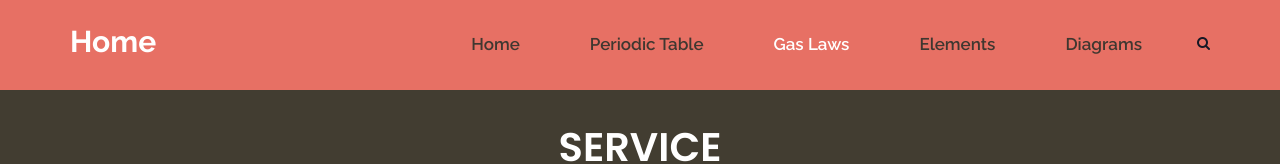
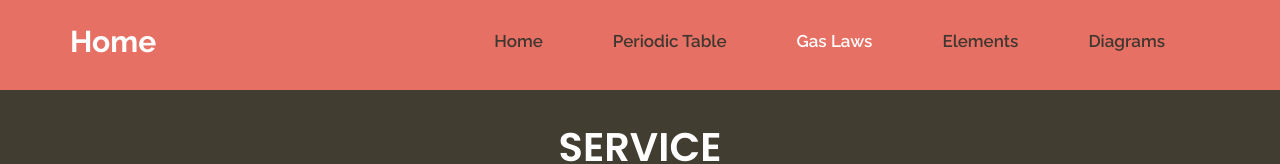
Before and after one commit to Be4nis/BZ--Chemistry-Culminating-Assignment, a plain HTML site: page gaslaws.html in a window 1280 px wide. Shown: the top 164 px of the page. Drawn offline with nearby package versions, Linux system fonts and the light colour scheme; a web font is replaced by a local one.

Commit message:
Update gaslaws.html

```diff
--- a/gaslaws.html
+++ b/gaslaws.html
@@ -70,9 +70,7 @@
                               </li>
                            </ul>
                         </div>
-                        <ul class="search">
-                           <li><a href="Javascript:void(0)"><i class="fa fa-search" aria-hidden="true"></i></a></li>
-                        </ul>
+
                      </nav>
                   </div>
                </div>
```
